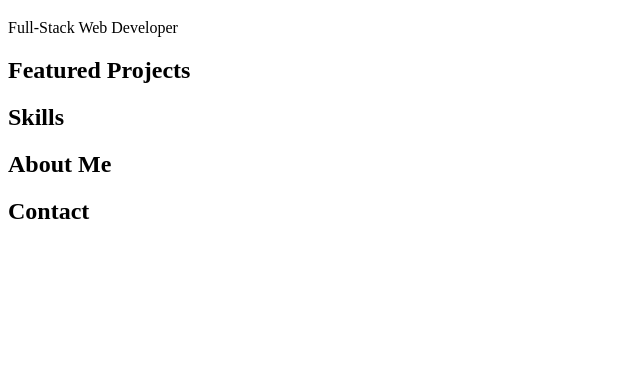
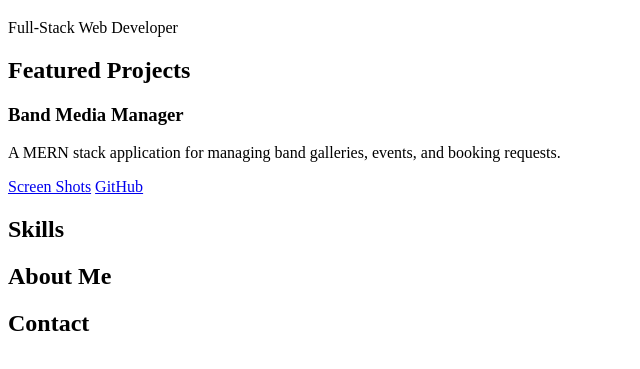
Before and after one commit to DayTiffany-FS/digital-portfolio, a plain HTML site: page index.html in a window 1280 px wide. Shown: the part 61-430 px from the top of the page, without its empty margins (0-640 px from the left). Drawn offline with Linux system fonts and the light colour scheme.

Commit message:
added projects section

```diff
--- a/index.html
+++ b/index.html
@@ -2,10 +2,10 @@
 <html lang="en">
 <head>
     <meta charset="UTF-8">
+    <meta name="viewport" content="width=device-width, initial-scale=1.0">
     <title>Tiffany Seals | Web Developer</title>
-<link rel="stylesheet" href="style.css">
+    <link rel="stylesheet" href=""style.css">
 </head>
-
 <body>
 
     <header>
@@ -15,6 +15,12 @@
 
     <section id="projects">
         <h2>Featured Projects</h2>
+        <div class="bandproject">
+            <h3>Band Media Manager</h3>
+            <p>A MERN stack application for managing band galleries, events, and booking requests.</p>
+            <a href="#">Screen Shots</a>
+            <a href="https://github.com/DayTiffany-FS/2508-WDV349-SealsTiffany">GitHub</a>
+        </div>
     </section>
 
     <section id="skills">
```
Lines whose indentation alone changed are shown as unchanged.
